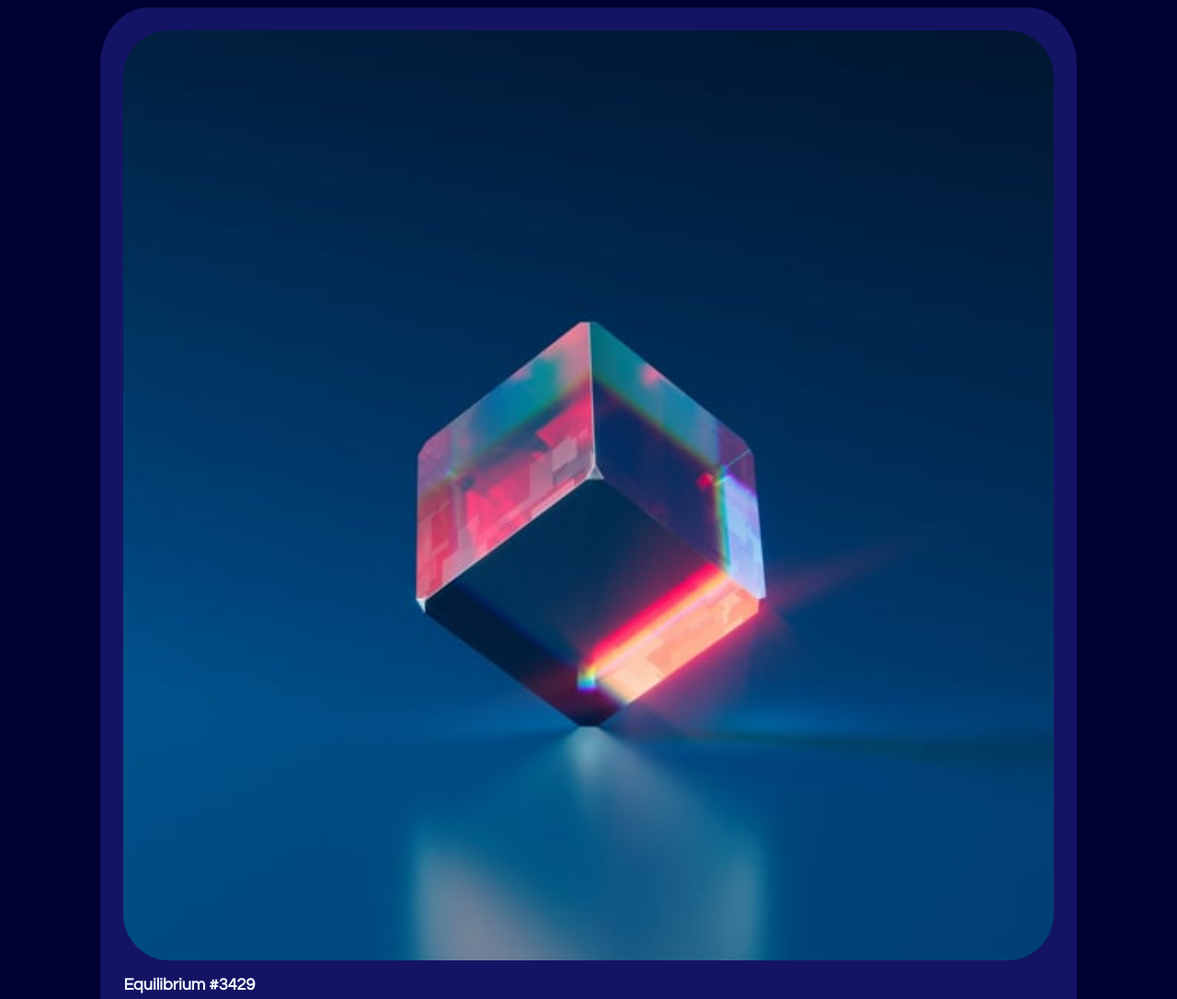
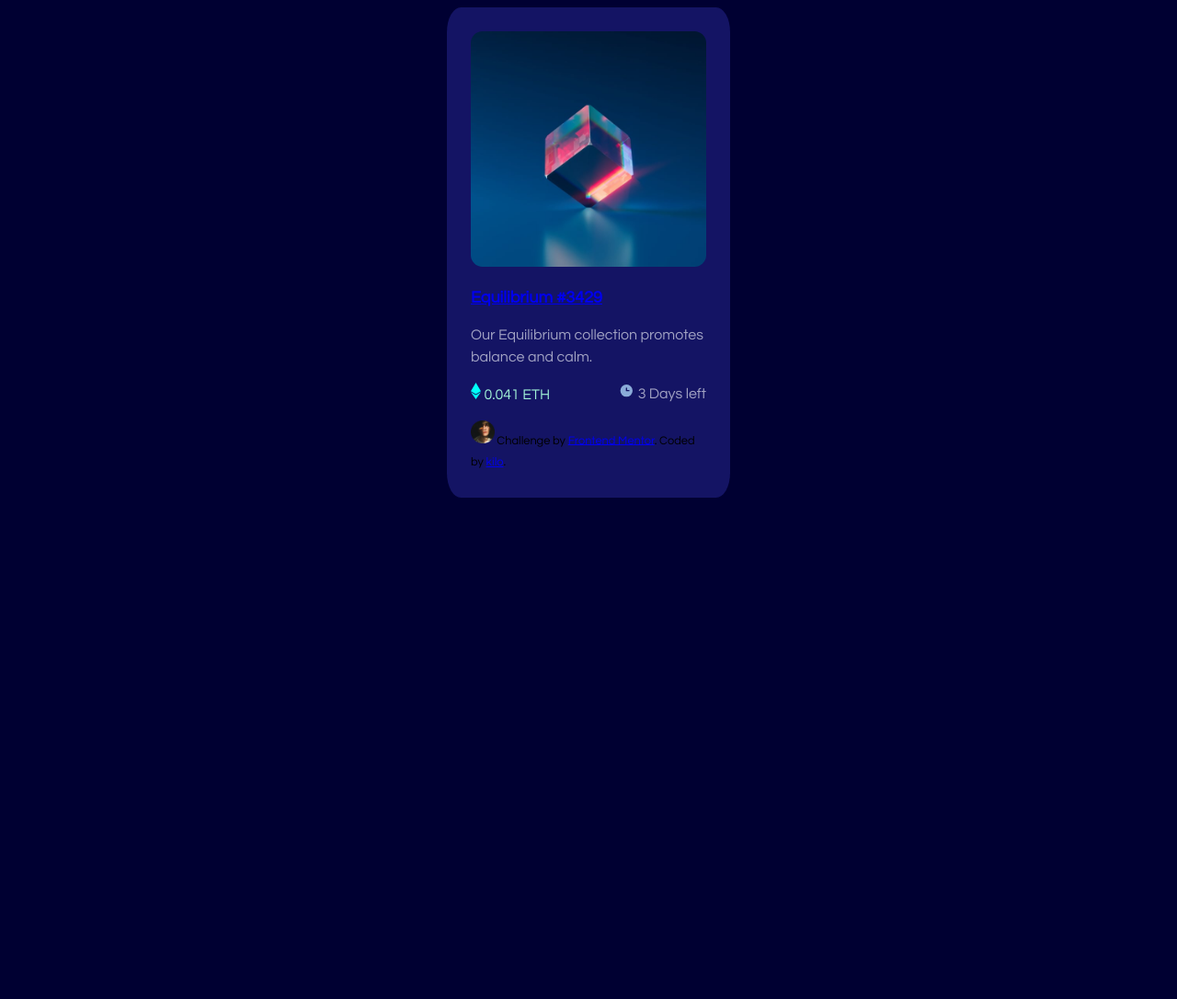
Before and after one commit to paul-fleischer/nft-preview-card-component-main, a plain HTML site: page index.html in a window 1280 px wide. Shown: the top 1086 px of the page at 92% size. After the commit the page ends 800 px from the top, so only its background shows below. Drawn offline with Linux system fonts and the light colour scheme.

Commit message:
corrected margins

```diff
--- a/index.html
+++ b/index.html
@@ -30,7 +30,7 @@
         />
       </div>
       <div class="texts">
-        <h2>Equilibrium #3429</h2>
+        <h2><a href="#">Equilibrium #3429</a></h2>
         <p>Our Equilibrium collection promotes balance and calm.</p>
         <p>
           <span id="ETH">
--- a/style.css
+++ b/style.css
@@ -1,12 +1,19 @@
 body{
     background-color:rgb(0, 0, 50);
     font-family: 'Questrial', sans-serif;
+    margin-left: auto;
+        margin-right: auto;
+
 
 }
 
 h2{
     color: aliceblue;
     font-size: 18px;
+
+}
+h2:hover{
+    color: rgb(161, 242, 215);
 }
 p{
     font-size: 16px;
@@ -14,8 +21,8 @@ p{
 }
 .container{
     background-color:rgb(20, 20, 100);
-   width: 80%;
-   height: 60%;
+   width: 20%;
+   height: 20%;
   margin: auto;
   padding: 2%;
   box-shadow: 20%;
@@ -27,9 +34,8 @@ p{
 #main-image{
     width: 100%;
     height: 100%;
-    display: block;
-    margin-left: auto;
-    margin-right: auto;
+
+
     border-radius: 5%;
 
 }
@@ -45,7 +51,7 @@ p{
 }
 
 #span{
-    background-color:red;
+
     float: right;
 }
 
```
